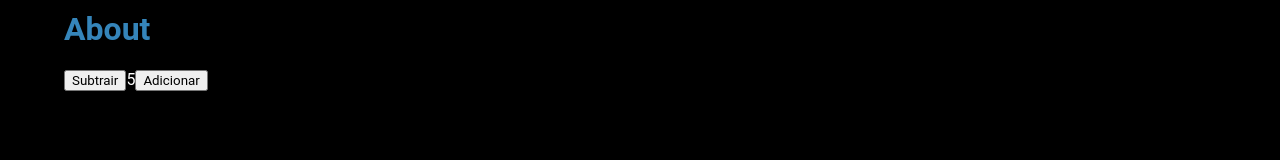
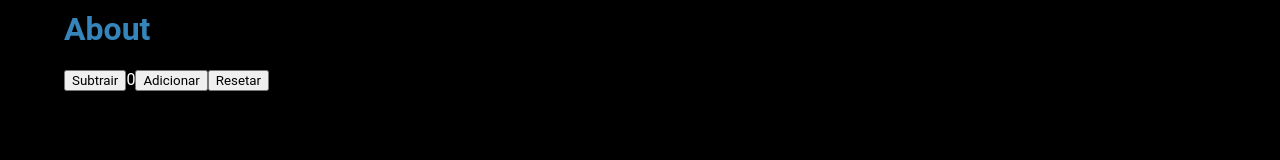
Before and after one commit to guiemi/Imersao-Alura-React, a React (Create React App) app: page /about in a window 1280 px wide. Shown: the part 155-315 px from the top of the page. Built offline with nearby package versions, Linux system fonts and the light colour scheme; the HTML template or start-up script is replaced by a standard one.

Commit message:
Adds a reset button

```diff
--- a/src/Pages/About/about.js
+++ b/src/Pages/About/about.js
@@ -3,7 +3,7 @@ import PageDefault from '../../Components/PageDefault'
 import randomColor from 'randomcolor'
 
 function About() {
-  const [count, setCount] = useState(() => (5))
+  const [count, setCount] = useState(() => (0))
   const [color, setColor] = useState(null)
   useEffect(() => {
     setColor(randomColor())
@@ -17,6 +17,8 @@ function About() {
       <span>{count}</span>
 
       <button onClick={() => setCount(currentCount => currentCount + 1)}> Adicionar </button>
+
+      <button onClick={() => setCount(0)}> Resetar </button>
     </PageDefault>
   )
 }
```
